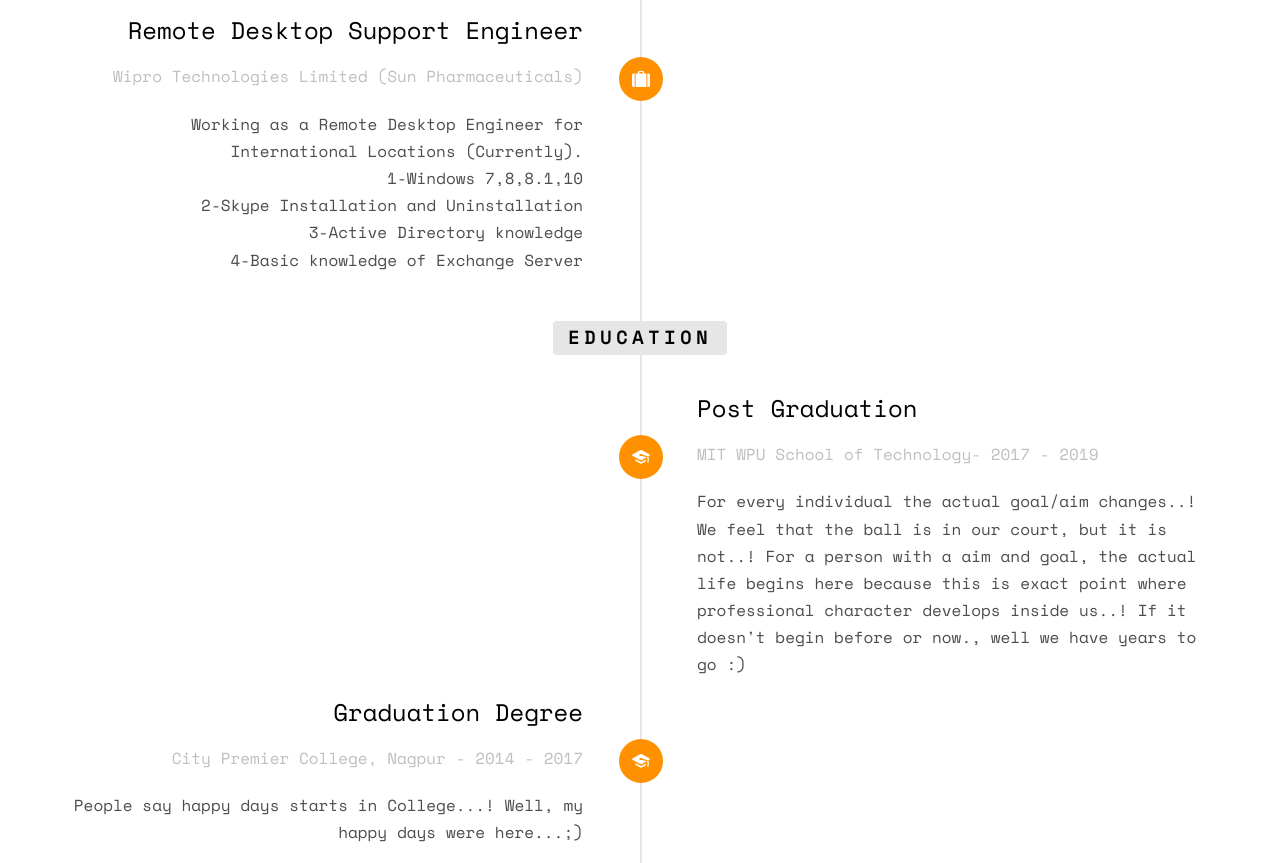
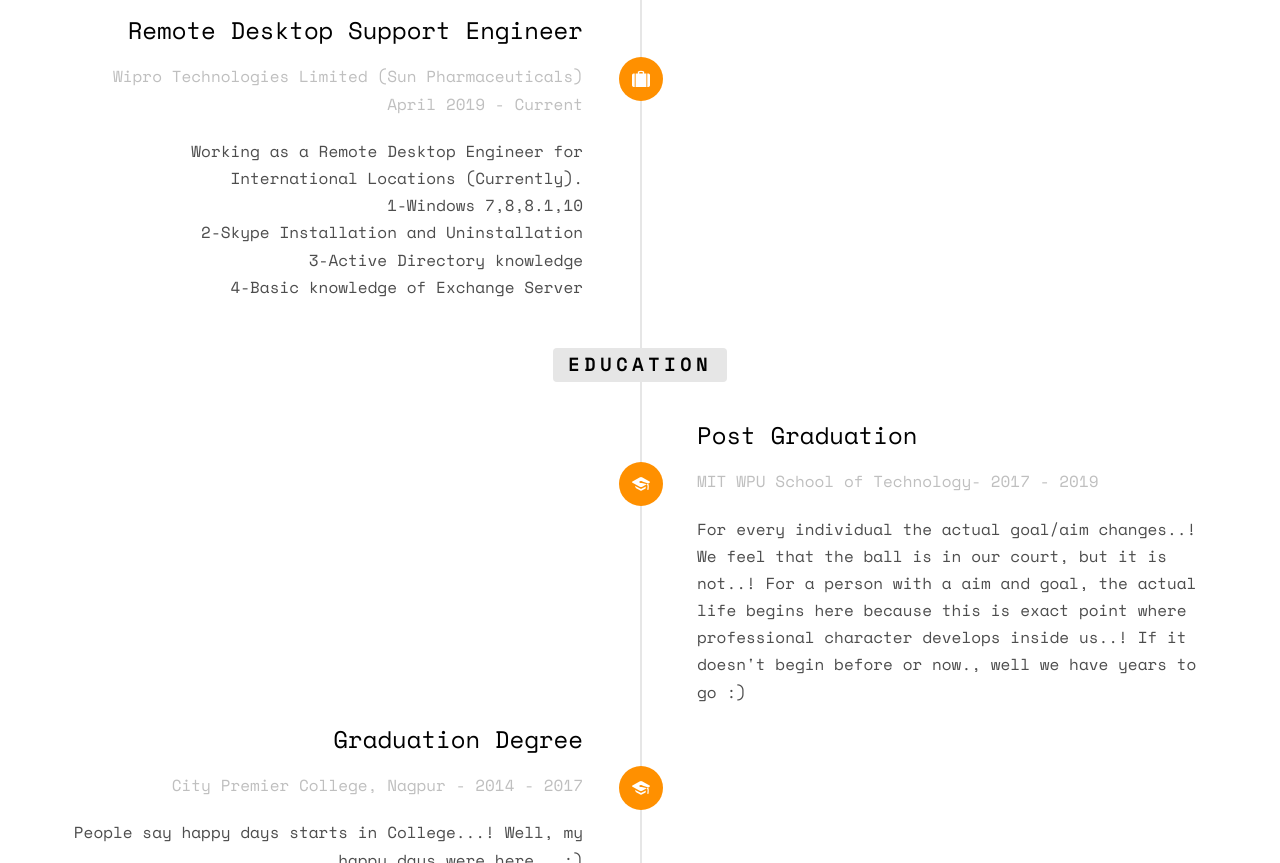
Before and after one commit to cyberguide119/portfolio, a plain HTML site: page index.html in a window 1280 px wide. Shown: the part 2432-3295 px from the top of the page. Drawn offline with nearby package versions, Linux system fonts and the light colour scheme; files whose address does not match are found by name.

Commit message:
Final Index Update

```diff
--- a/index.html
+++ b/index.html
@@ -150,7 +150,7 @@
               <div class="timeline-panel">
                 <div class="timeline-heading">
                   <h3 class="timeline-title">Remote Desktop Support Engineer</h3>
-                  <span class="company">Wipro Technologies Limited (Sun Pharmaceuticals)</span>
+                  <span class="company">Wipro Technologies Limited (Sun Pharmaceuticals) April 2019 - Current</span>
                 </div>
                 <div class="timeline-body">
                   <p>Working as a Remote Desktop Engineer for International Locations (Currently).<br>1-Windows 7,8,8.1,10<br>2-Skype Installation and Uninstallation<br>
```
